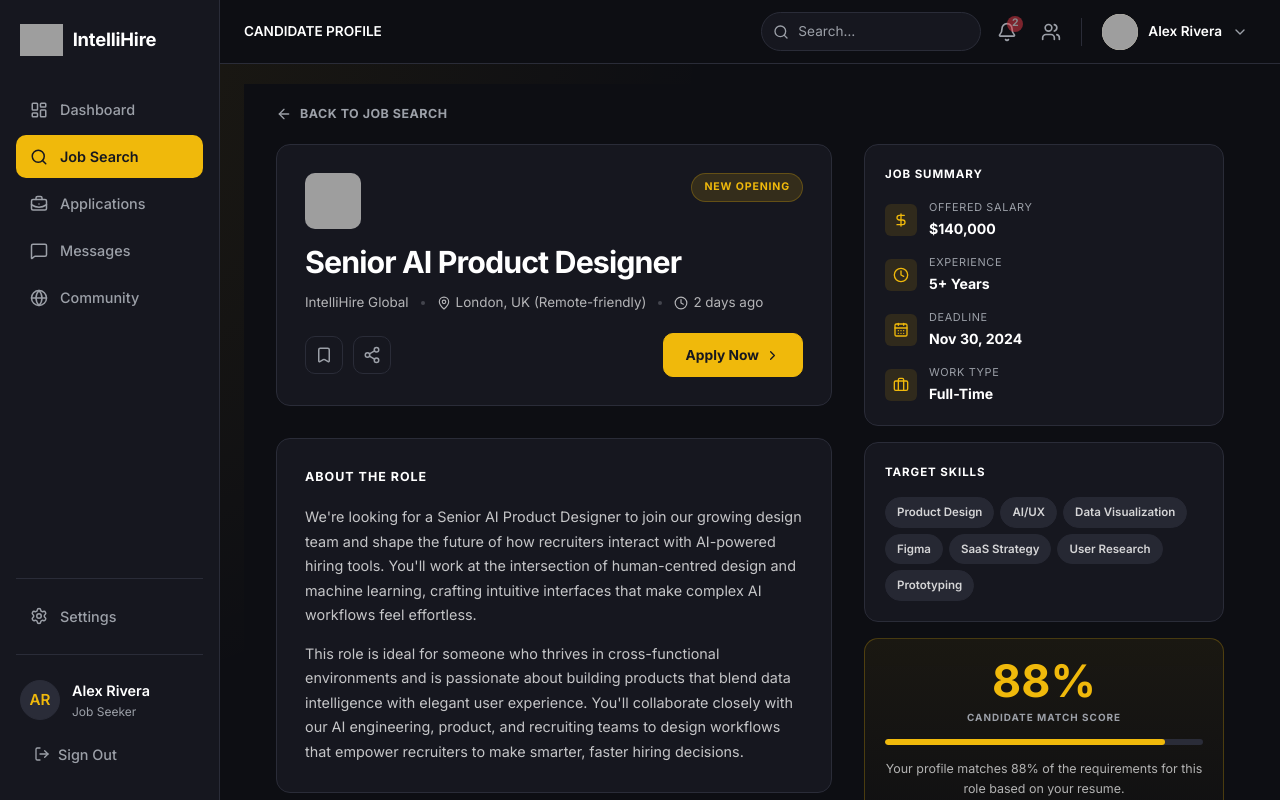
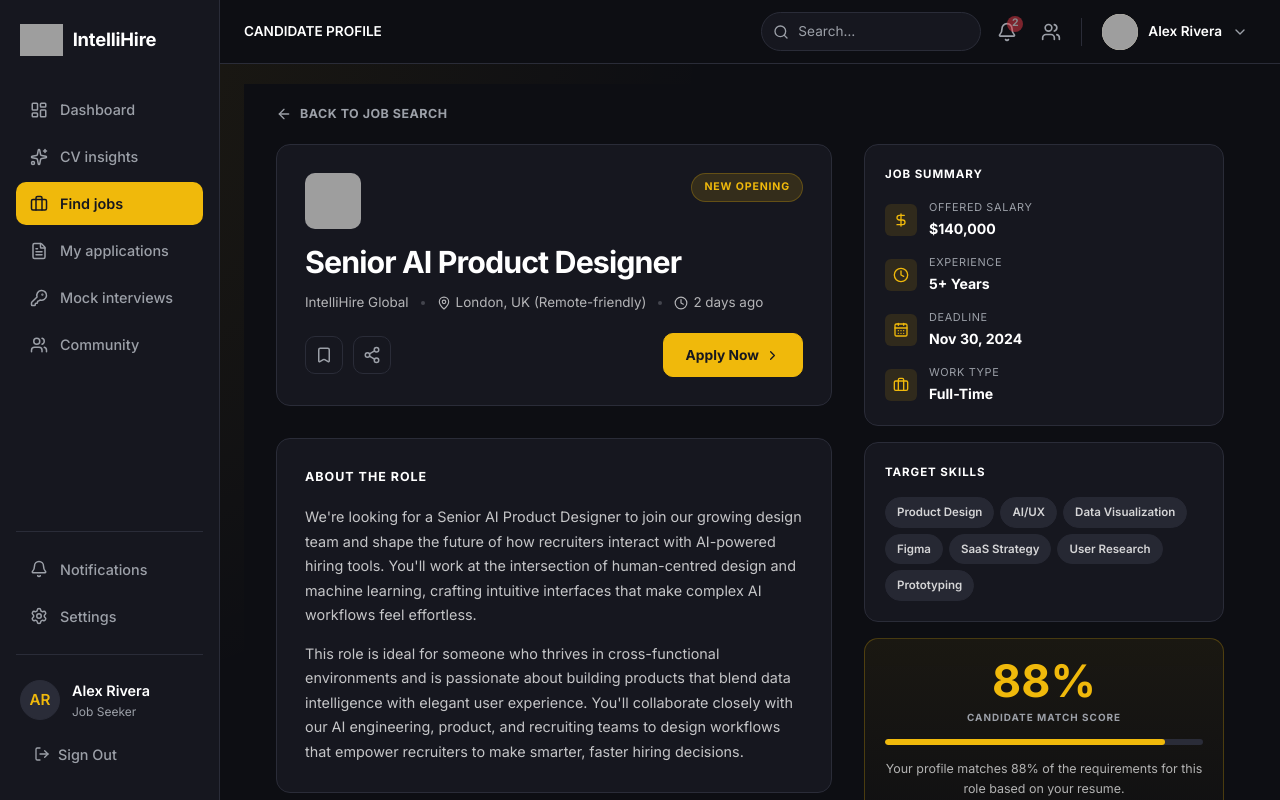
Before and after one commit to IntelliHire-project/Source-code, a React (Create React App) app in the folder frontend/: page /candidate/jobs/1 in a window 1280 px wide. Shown: the top 800 px of the page. Built offline with nearby package versions, Linux system fonts and the light colour scheme; grey boxes are pictures that could not be loaded.

Commit message:
scrum 370 - update candidate sidebar nav items

```diff
--- a/frontend/src/components/common/CandidateSidebar.jsx
+++ b/frontend/src/components/common/CandidateSidebar.jsx
@@ -2,10 +2,12 @@ import React from 'react';
 import { Link, useLocation } from 'react-router-dom';
 import {
   LayoutDashboard,
-  BriefcaseBusiness,
-  Search,
-  MessageSquare,
-  Globe,
+  Sparkles,
+  Briefcase,
+  FileText,
+  KeyRound,
+  Users,
+  Bell,
   Settings,
   LogOut,
 } from 'lucide-react';
@@ -13,13 +15,15 @@ import logo from '../../logo.png';
 
 const NAV_ITEMS = [
   { label: 'Dashboard', icon: LayoutDashboard, path: '/candidate/dashboard', exact: true },
-  { label: 'Job Search', icon: Search, path: '/candidate/jobs' },
-  { label: 'Applications', icon: BriefcaseBusiness, path: '/candidate/applications' },
-  { label: 'Messages', icon: MessageSquare, path: '/candidate/messages' },
-  { label: 'Community', icon: Globe, path: '/community' },
+  { label: 'CV insights', icon: Sparkles, path: '/candidate/cv-insights' },
+  { label: 'Find jobs', icon: Briefcase, path: '/candidate/jobs' },
+  { label: 'My applications', icon: FileText, path: '/candidate/applications' },
+  { label: 'Mock interviews', icon: KeyRound, path: '/candidate/mock-interviews' },
+  { label: 'Community', icon: Users, path: '/community' },
 ];
 
 const BOTTOM_ITEMS = [
+  { label: 'Notifications', icon: Bell, path: '/candidate/notifications' },
   { label: 'Settings', icon: Settings, path: '/candidate/settings' },
 ];
 
```
